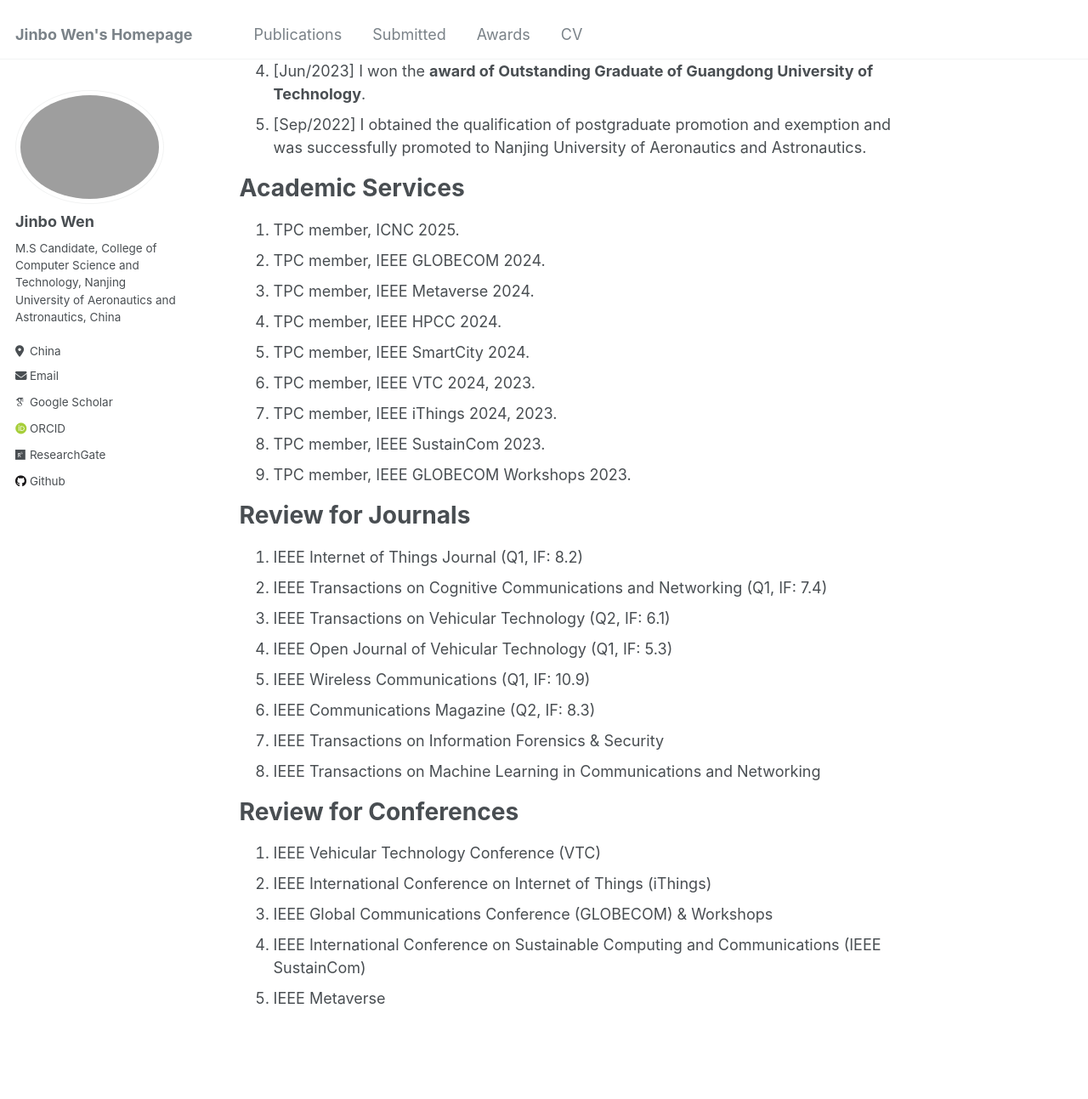
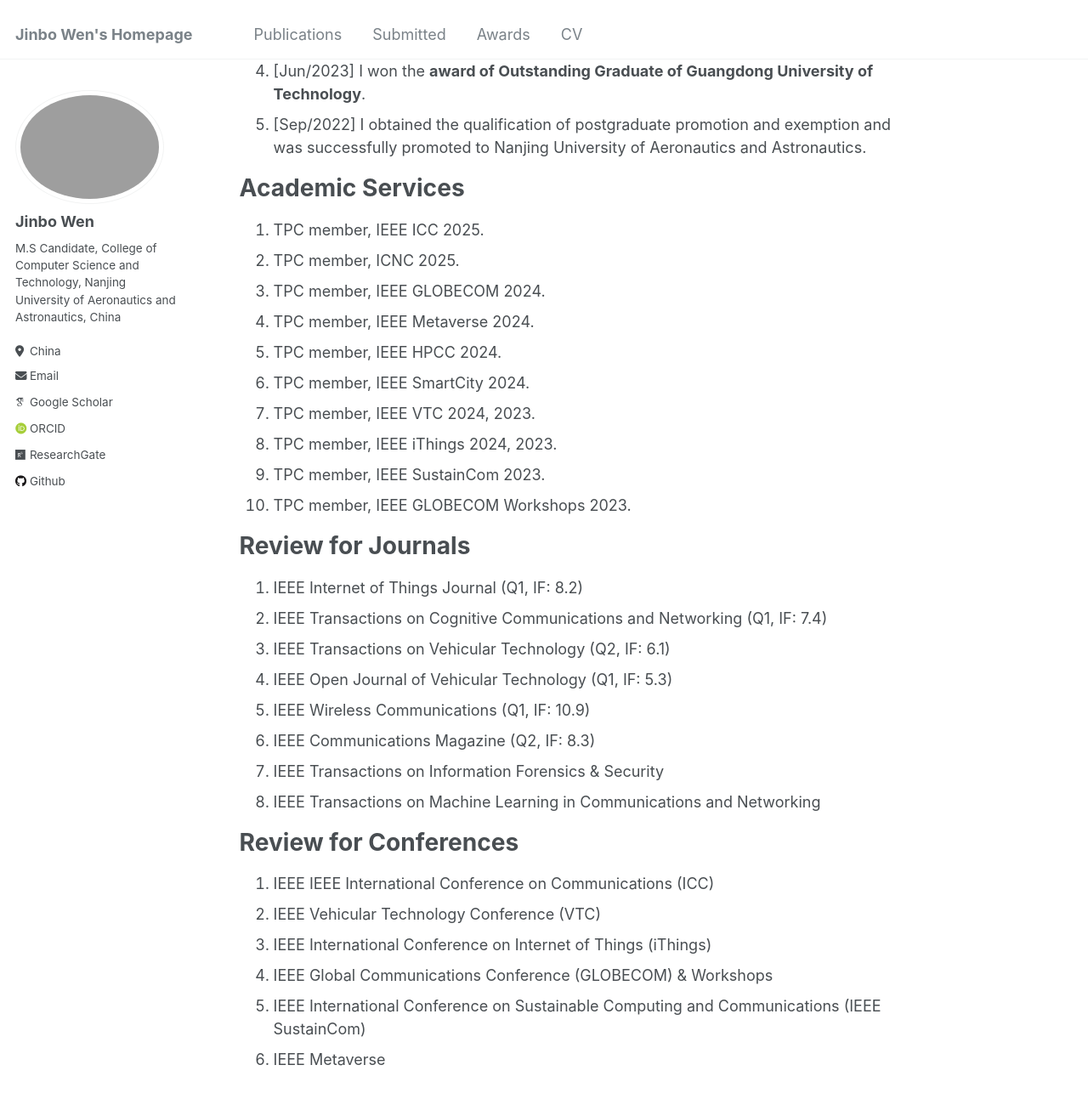
Before and after one commit to JinboWen00/JinboWen00.github.io, a Jekyll site: the page built from _pages/about.md, in a window 1280 px wide and 1400 px high, scrolled down 848 px. Shown: the top 1293 px of the window at 85% size. Built offline with Jekyll 4.4.1, drawn with Linux system fonts in a browser that asks for light colours; some web fonts are replaced.

Commit message:
Update about.md

```diff
--- a/_pages/about.md
+++ b/_pages/about.md
@@ -23,15 +23,16 @@ News
 
 Academic Services
 ======
-1. TPC member, ICNC 2025.
-2. TPC member, IEEE GLOBECOM 2024.
-3. TPC member, IEEE Metaverse 2024.
-4. TPC member, IEEE HPCC 2024.
-5. TPC member, IEEE SmartCity 2024.
-6. TPC member, IEEE VTC 2024, 2023.
-7. TPC member, IEEE iThings 2024, 2023.
-8. TPC member, IEEE SustainCom 2023.
-9. TPC member, IEEE GLOBECOM Workshops 2023.
+1. TPC member, IEEE ICC 2025.
+2. TPC member, ICNC 2025.
+3. TPC member, IEEE GLOBECOM 2024.
+4. TPC member, IEEE Metaverse 2024.
+5. TPC member, IEEE HPCC 2024.
+6. TPC member, IEEE SmartCity 2024.
+7. TPC member, IEEE VTC 2024, 2023.
+8. TPC member, IEEE iThings 2024, 2023.
+9. TPC member, IEEE SustainCom 2023.
+10. TPC member, IEEE GLOBECOM Workshops 2023.
 
 Review for Journals
 ======
@@ -54,8 +55,9 @@ Review for Journals
 
 Review for Conferences
 ======
-1. IEEE Vehicular Technology Conference (VTC)
-2. IEEE International Conference on Internet of Things (iThings)
-3. IEEE Global Communications Conference (GLOBECOM) & Workshops
-4. IEEE International Conference on Sustainable Computing and Communications (IEEE SustainCom)
-5. IEEE Metaverse
+1. IEEE IEEE International Conference on Communications (ICC)
+2. IEEE Vehicular Technology Conference (VTC)
+3. IEEE International Conference on Internet of Things (iThings)
+4. IEEE Global Communications Conference (GLOBECOM) & Workshops
+5. IEEE International Conference on Sustainable Computing and Communications (IEEE SustainCom)
+6. IEEE Metaverse
```
